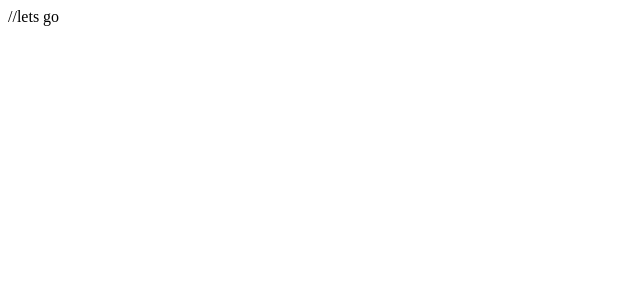
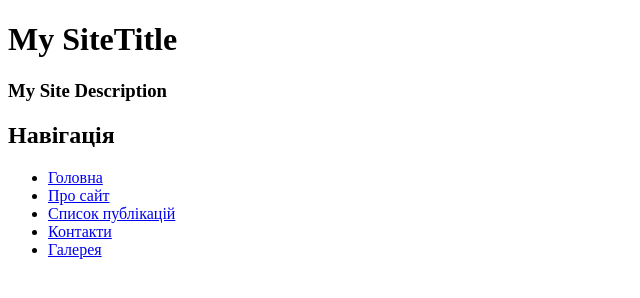
Before and after one commit to andreylvov/andrey-lviv-ua, a plain HTML site: page index.html in a window 1280 px wide. Shown: the whole page, without its empty margins (0-640 px from the left). Drawn offline with Linux system fonts and the light colour scheme.

Commit message:
Update index.html

```diff
--- a/index.html
+++ b/index.html
@@ -1 +1,39 @@
-//lets go
+<!doctype html>
+<html lang="uk-ua">
+  <head>
+    <meta charset="utf-8">
+    <title>Its my title</title>
+    <link rel="stylesheet" href="style.css" />
+  </head>
+  <body>
+
+    <header role="banner">
+      <hgroup>
+        <h1>My SiteTitle</h1>
+        <h3>My Site Description</h3>
+      </hgroup>
+    </header>
+
+    <nav role="navigation">
+      <h1>Навігація</h1>
+    <ul class="section_list">
+      <li class="active">
+        <a href="/">Головна</a>
+      </li>
+      <li>
+        <a href="/about/">Про сайт</a>
+      </li>
+      <li>
+        <a href="/articles/">Список публікацій</a>
+      </li>
+      <li>
+        <a href="/contact/">Контакти</a>
+      </li>
+      <li>
+        <a href="/gallery/">Галерея</a>
+      </li>
+    </ul>
+    </nav>
+
+  </body>
+</html>
```
